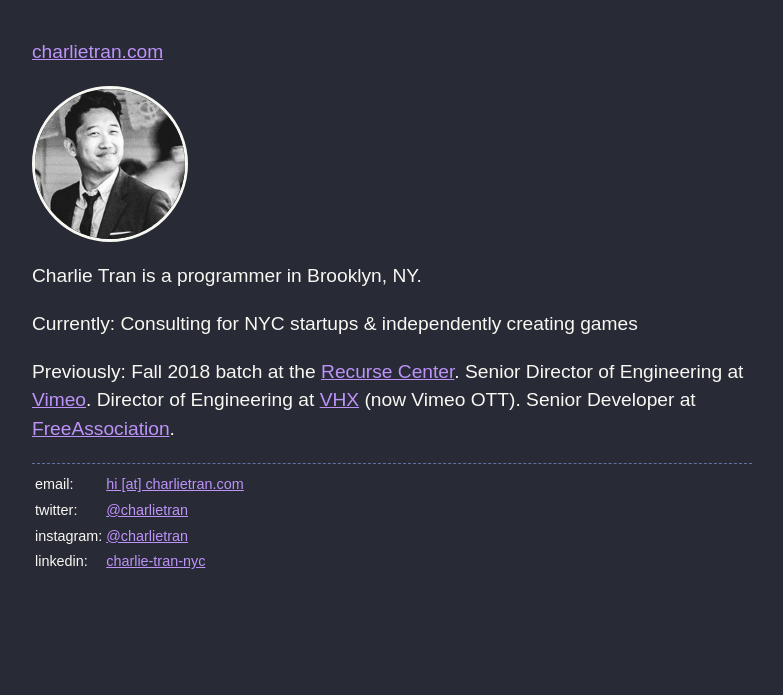
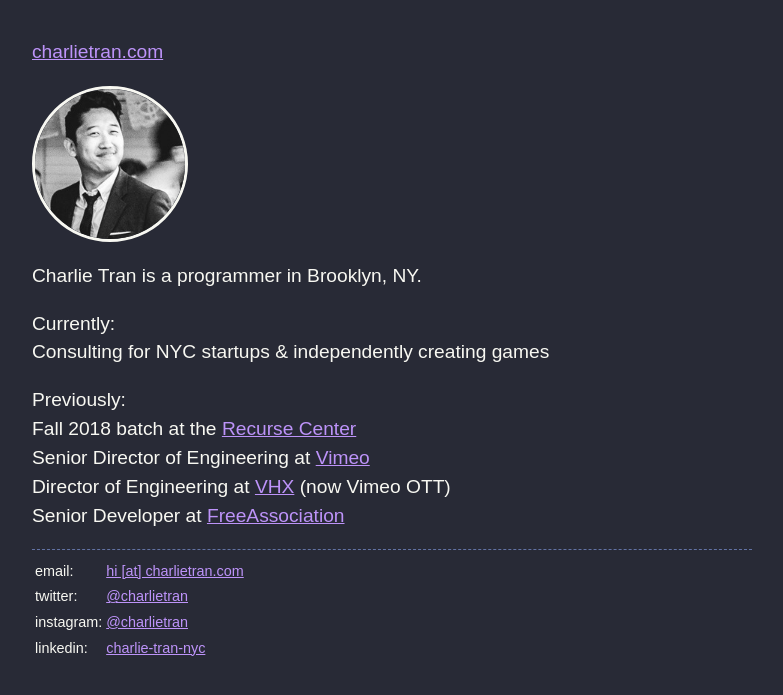
Before and after one commit to charlietran/charlietran.github.io, a Jekyll site: the page built from index.md, in a window 1280 px wide. Shown: the top 695 px of the page, without its empty margins (248-1031 px from the left). Built offline with Jekyll 4.4.1, drawn with Linux system fonts in a browser that asks for light colours; some web fonts are replaced.

Commit message:
Tweak homepage formatting

```diff
--- a/index.md
+++ b/index.md
@@ -6,9 +6,11 @@
 
 Charlie Tran is a programmer in Brooklyn, NY.
 
-Currently: Consulting for NYC startups &amp; independently creating games
+Currently:
+Consulting for NYC startups &amp; independently creating games
 
-Previously: Fall 2018 batch at the [Recurse Center](https://www.recurse.com/).
-Senior Director of Engineering at [Vimeo](https://vimeo.com). Director of
-Engineering at [VHX](https://ott.vimeo.com) (now Vimeo OTT). Senior Developer at
-[FreeAssociation](https://freeassociation.is/).
+Previously:
+Fall 2018 batch at the [Recurse Center](https://www.recurse.com/)
+Senior Director of Engineering at [Vimeo](https://vimeo.com)
+Director of Engineering at [VHX](https://ott.vimeo.com) (now Vimeo OTT)
+Senior Developer at [FreeAssociation](https://freeassociation.is/)
```
